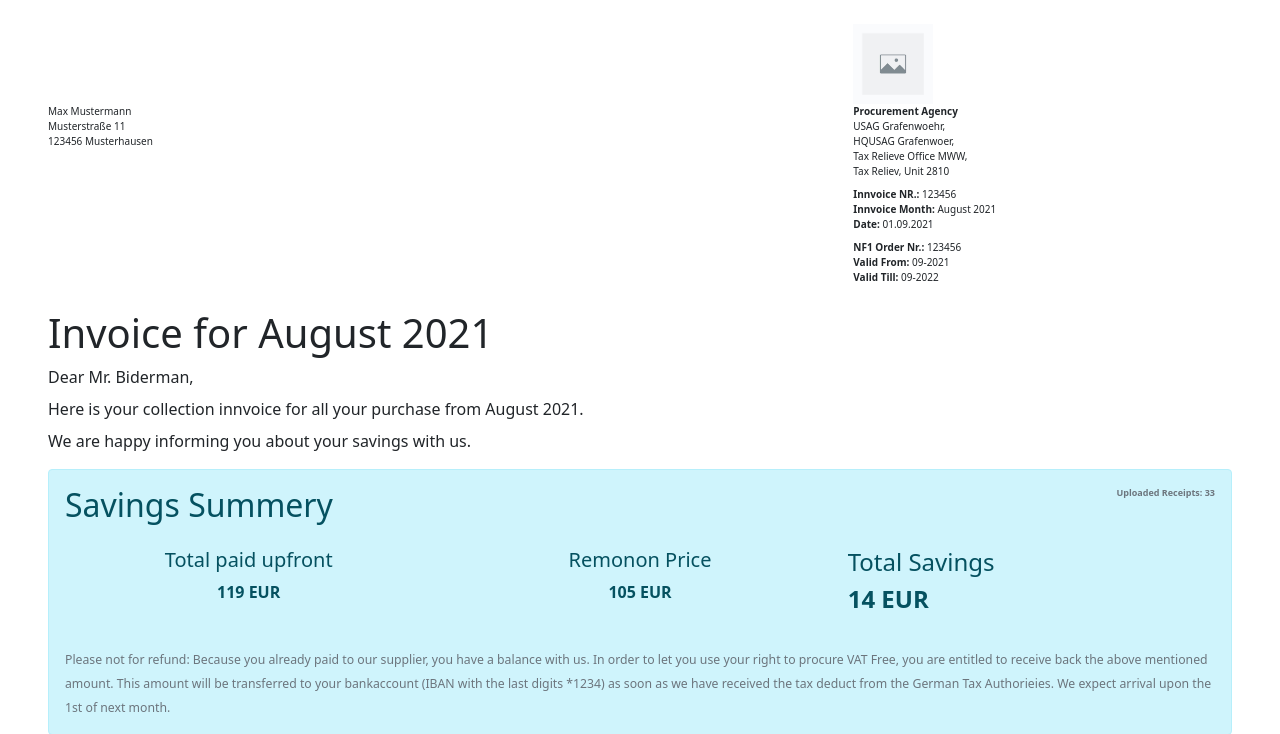
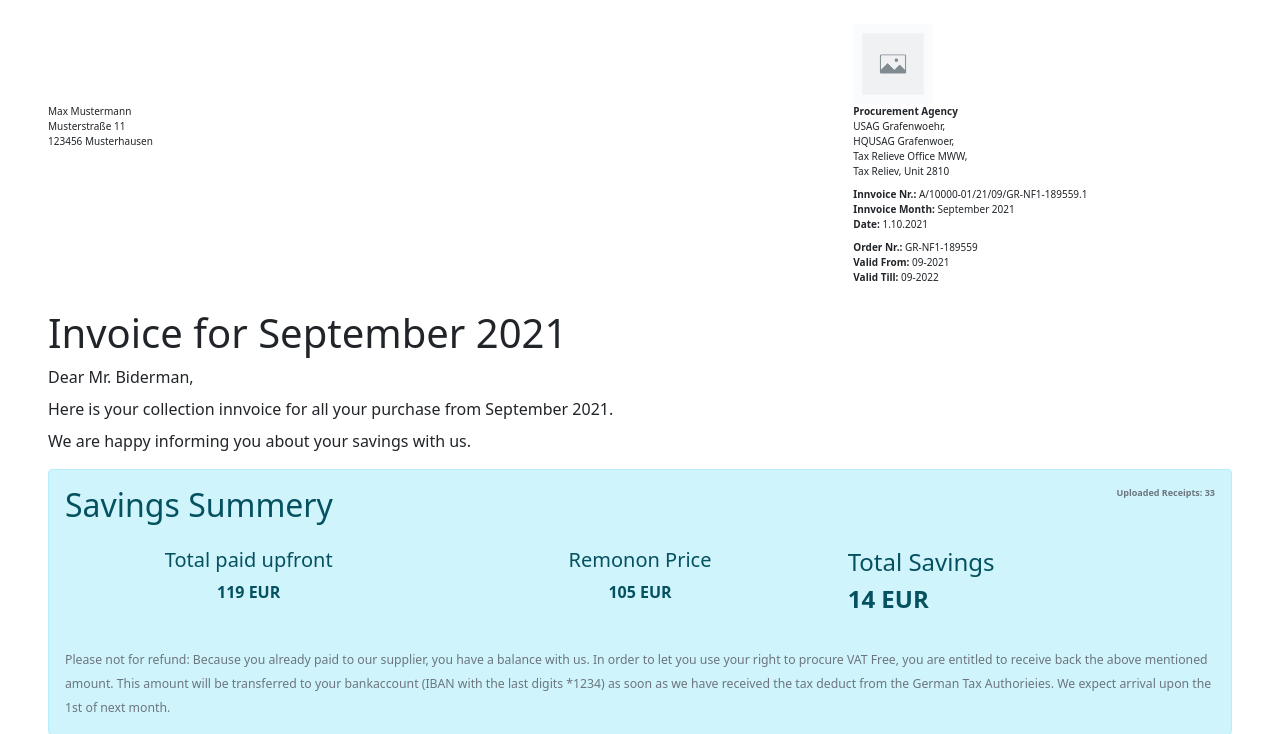
Before and after one commit to GundlackFelixDEV/pdf-template-service, a Flask app: page /sammelrechnung in a window 1280 px wide. Shown: the part 24-758 px from the top of the page. Run offline with Flask 2, Linux system fonts and the light colour scheme.

Commit message:
add invoice details

```diff
--- a/server.py
+++ b/server.py
@@ -27,12 +27,19 @@ def sammelrechnung():
     }
     nf_form = {
         "proc_agency": "USAG Grafenwoehr,<br>HQUSAG Grafenwoer,<br>Tax Relieve Office MWW,<br>Tax Reliev, Unit 2810",
-        "ocr_OrderNr": "123456",
+        "ocr_OrderNr": "GR-NF1-189559",
         "ocr_ValidFrom": "09-2021",
         "ocr_ValidUntil": "09-2022",
     }
-
-    return render_template('sammelrechnung.j2', Profile=profile, NF_FORM=nf_form)
+    invoice = {
+        "TotalAmount": 119,
+        "TotalRemonon": 105,
+        "TotalRefund": 14,
+        "InvoiceNr": "A/10000-01/21/09/GR-NF1-189559.1",
+        "Period": "September 2021",
+        "Date": "1.10.2021"
+    }
+    return render_template('sammelrechnung.j2', Profile=profile, NF_FORM=nf_form, Invoice=invoice)
 
 @app.route('/')
 def home():
--- a/templates/sammelrechnung.j2
+++ b/templates/sammelrechnung.j2
@@ -30,12 +30,12 @@
                             </div>
                         </div>
                         <div id="invoice" class="pb-2">
-                            <div class="text-nowrap"><b>Innvoice&nbsp;NR.:</b>&nbsp;123456</div>
-                            <div class="text-nowrap"><b>Innvoice&nbsp;Month:</b>&nbsp;August 2021</div>
-                            <div class="text-nowrap"><b>Date:</b>&nbsp;01.09.2021</div>
+                            <div class="text-nowrap"><b>Innvoice&nbsp;Nr.:</b>&nbsp;{{Invoice.InvoiceNr}}</div>
+                            <div class="text-nowrap"><b>Innvoice&nbsp;Month:</b>&nbsp;{{Invoice.Period}}</div>
+                            <div class="text-nowrap"><b>Date:</b>&nbsp;{{Invoice.Date}}</div>
                         </div>
                         <div id="nf_form">
-                            <div class="text-nowrap"><b>NF1&nbsp;Order&nbsp;Nr.:</b>&nbsp;{{NF_FORM.ocr_OrderNr}}</div>
+                            <div class="text-nowrap"><b>Order&nbsp;Nr.:</b>&nbsp;{{NF_FORM.ocr_OrderNr}}</div>
                             <div class="text-nowrap"><b>Valid&nbsp;From:</b>&nbsp;{{NF_FORM.ocr_ValidFrom}}</div>
                             <div class="text-nowrap"><b>Valid&nbsp;Till:</b>&nbsp;{{NF_FORM.ocr_ValidUntil}}</div>
                         </div>
@@ -45,10 +45,10 @@
         </div>
         <div id="letter-body" class="d-flex row">
             <div id="message_top" class="col-12 pt-4">
-                <h1>Invoice for August 2021</h1>
+                <h1>Invoice for {{Invoice.Period}}</h1>
                 <div>
                     <p class="pb-2 m-0">Dear Mr. Biderman,</p>
-                    <p class="pb-2 m-0">Here is your collection innvoice for all your purchase from August 2021.</p>
+                    <p class="pb-2 m-0">Here is your collection innvoice for all your purchase from {{Invoice.Period}}.</p>
                     <p class="mb-0">We are happy informing you about your savings with us.</p>
                 </div>
             </div>
@@ -62,15 +62,15 @@
                     <div class="row pb-4 pt-4">
                         <div class="col-4 text-center">
                             <h5>Total paid upfront</h5>
-                            <span><b>119&nbsp;EUR</b></span>
+                            <span><b>{{Invoice.TotalAmount}}&nbsp;EUR</b></span>
                         </div>
                         <div class="col-4 text-center">
                             <h5>Remonon Price</h5>
-                            <span><b>105&nbsp;EUR</b></span>
+                            <span><b>{{Invoice.TotalRemonon}}&nbsp;EUR</b></span>
                         </div>
                         <div class="col-4 text-left">
                             <h4>Total Savings<h4>
-                            <span><b>14&nbsp;EUR</b></span>
+                            <span><b>{{Invoice.TotalRefund}}&nbsp;EUR</b></span>
                         </div>
                     </div>
                     <div id="disclaimer">
```
